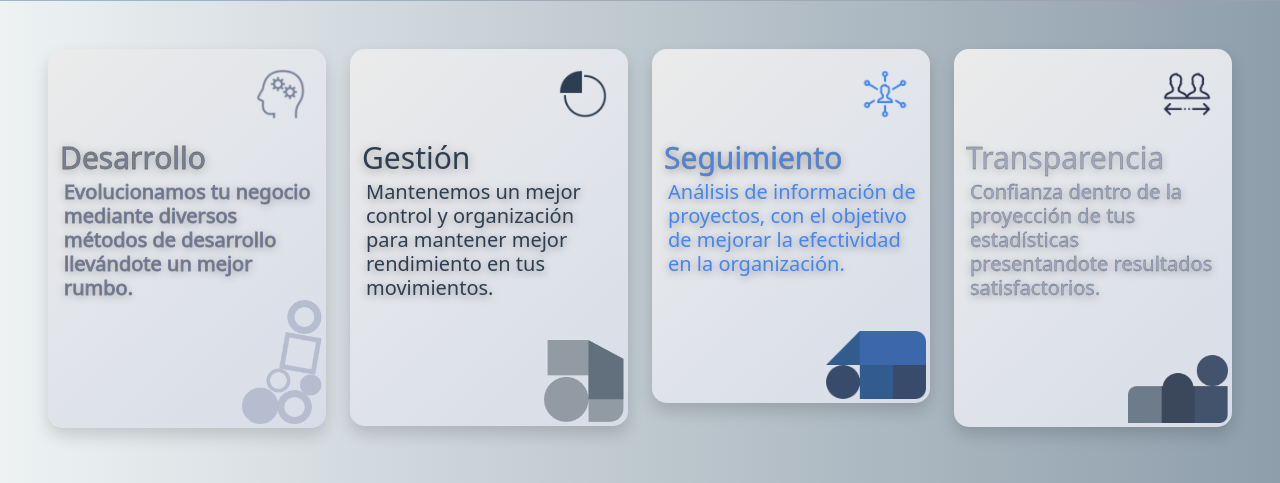
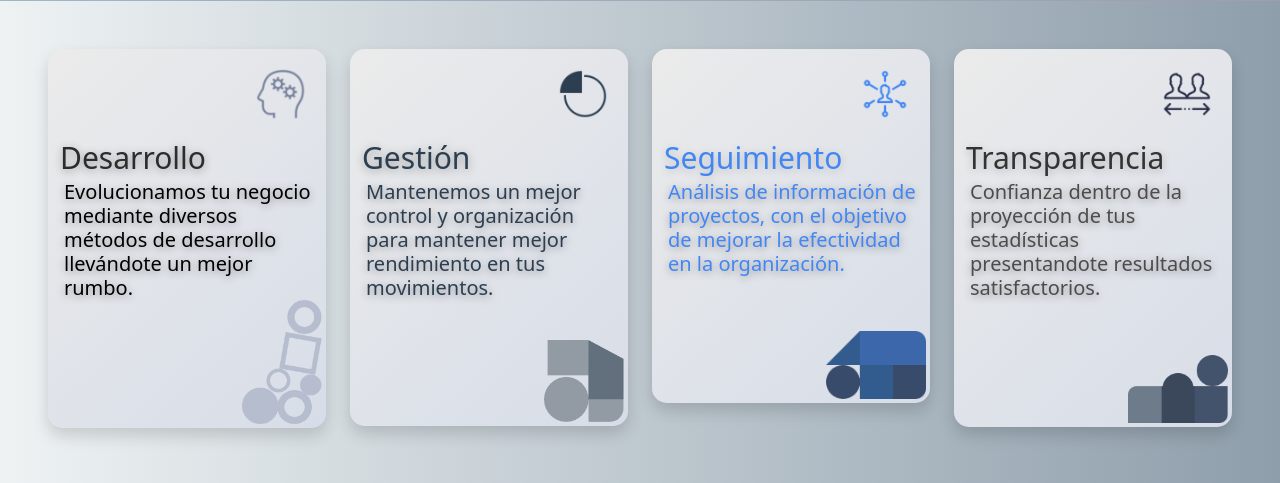
Before and after one commit to RolandoOsuna/CS-Desarrollo-y-Gesti-n, a PHP site: page / in a window 1280 px wide. Shown: the part 1903-2386 px from the top of the page. Run offline with PHP 8.4, Linux system fonts and the light colour scheme; some libraries are stand-ins or nearby versions.

Commit message:
ajuste de shadow en texto de cards

```diff
--- a/CSS/estilos.css
+++ b/CSS/estilos.css
@@ -113,17 +113,17 @@ body{
     border-radius: 15px;
 }
 .bg-card-desarrollo span{
-    color: #757F9A;
-    text-shadow: 0px 2px 8px #707070a8;
-    -webkit-text-stroke-width: 0.8px;
-    -webkit-text-stroke-color:  #707070;
+    color: #2d2c2c;
+    text-shadow: 0px 2px 8px #0c0c0c5a;
+    /* -webkit-text-stroke-width: 0.8px;
+    -webkit-text-stroke-color:  #707070; */
     font-size: 30px;
 }
 .bg-card-desarrollo p{
-    color: #707070;
+    color: #000000;
     text-shadow: 0px 2px 8px rgba(0, 0, 0, 0.367);
-    -webkit-text-stroke-width: 1px;
-    -webkit-text-stroke-color:  #757F9A;
+    /* -webkit-text-stroke-width: 1px;
+    -webkit-text-stroke-color:  #757F9A; */
     font-size: 20px;
     line-height: 1.5rem;
     margin-bottom: 20px;
@@ -175,9 +175,9 @@ body{
 }
 .bg-card-seguimiento span{
     color: #4286F4;
-    text-shadow: 0px 2px 8px rgba(0, 0, 0, 0.427);
-    -webkit-text-stroke-width: 0.5px;
-    -webkit-text-stroke-color:  #777777;
+    text-shadow: 0px 2px 8px rgba(0, 0, 0, 0.184);
+    /* -webkit-text-stroke-width: 0.5px;
+    -webkit-text-stroke-color:  #777777; */
     font-size: 30px;
 }
 .bg-card-seguimiento p{
@@ -202,17 +202,17 @@ body{
     border-radius: 15px;
 }
 .bg-card-transparencia span{
-    color: #9FA4BF;
+    color: #333333;
     text-shadow: 0px 2px 8px rgba(0, 0, 0, 0.237);
-    -webkit-text-stroke-width: 0.3px;
-    -webkit-text-stroke-color:  #707070;
+    /* -webkit-text-stroke-width: 0.3px;
+    -webkit-text-stroke-color:  #707070; */
     font-size: 30px;
 }
 .bg-card-transparencia p{
-    color: #9FA4BF;
+    color: #4c4c4c;
     text-shadow: 0px 2px 8px rgba(0, 0, 0, 0.367);
-    -webkit-text-stroke-width: 0.3px;
-    -webkit-text-stroke-color:  #536976;
+    /* -webkit-text-stroke-width: 0.3px;
+    -webkit-text-stroke-color:  #536976; */
     font-size: 20px;
     line-height: 1.5rem;
     margin-bottom: 55px;
@@ -222,8 +222,11 @@ body{
     transition: 0.4s linear;
 }
 .transicion-transparencia:hover{
-    background: rgb(83,105,118);
-    background: linear-gradient(137deg, rgba(83,105,118,1) 0%, rgba(41,46,73,1) 100%);
+
+    background: #ADA996;  /* fallback for old browsers */
+background: -webkit-linear-gradient(328deg, #EAEAEA, #DBDBDB, #F2F2F2, #ADA996);  /* Chrome 10-25, Safari 5.1-6 */
+background: linear-gradient(328deg, #EAEAEA, #DBDBDB, #F2F2F2, #ADA996); /* W3C, IE 10+/ Edge, Firefox 16+, Chrome 26+, Opera 12+, Safari 7+ */
+
 }
 .rectangulo{
     position:relative;
```
